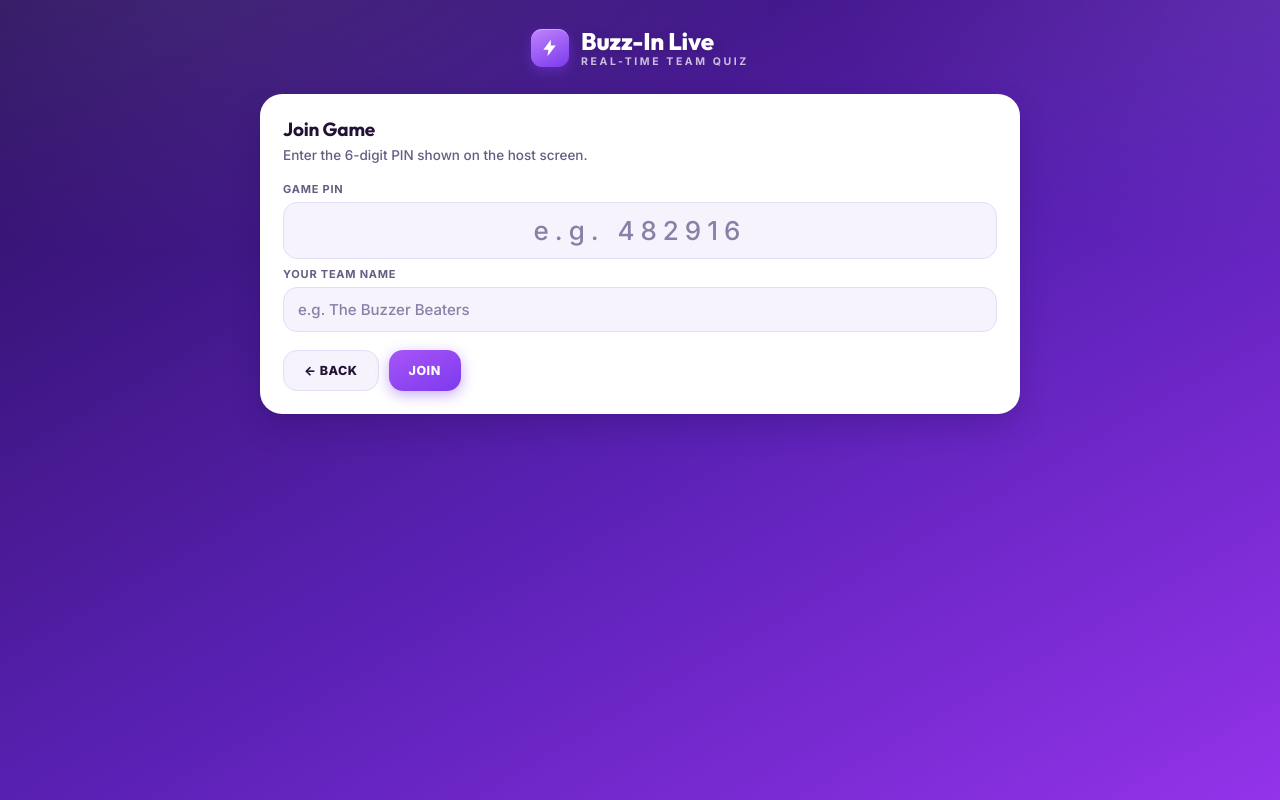
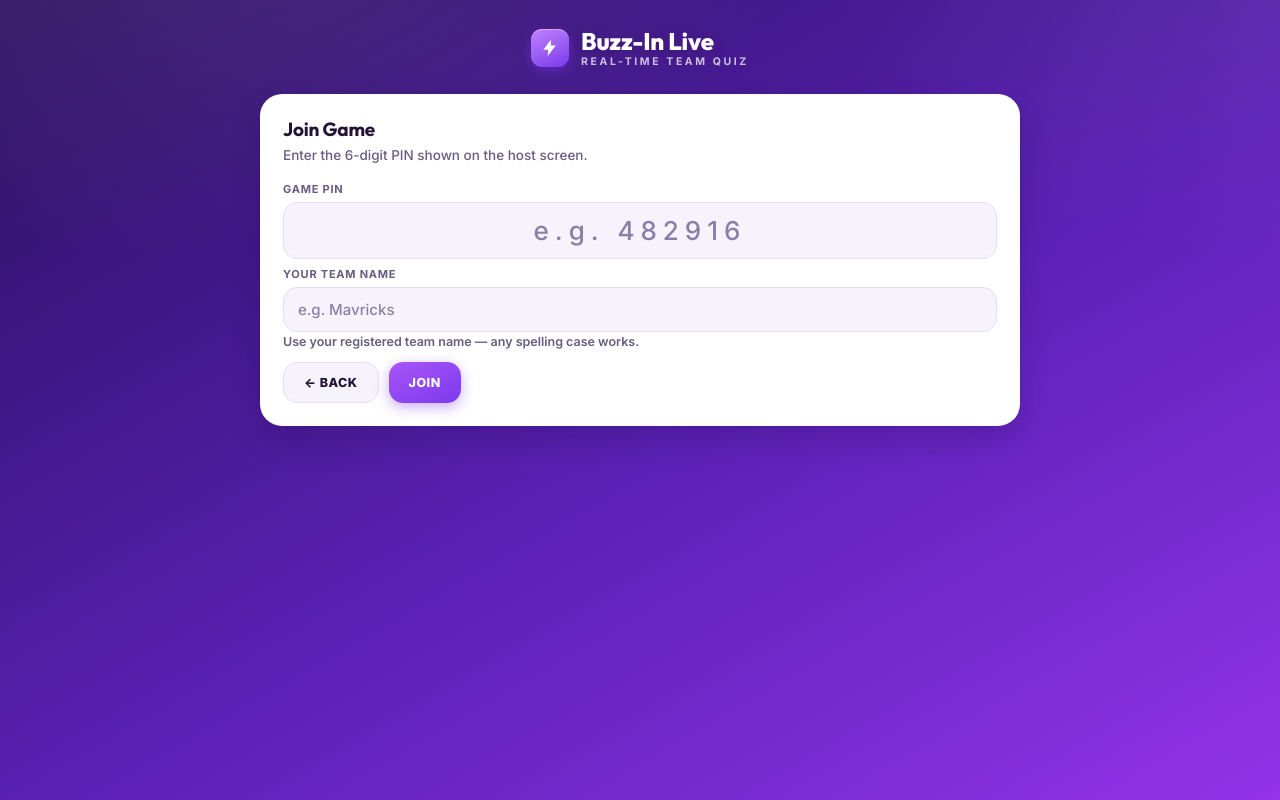
Before and after one commit to DipProjects/buzz-quiz-app, a Next.js app: page / in a window 1280 px wide. Both pictures are taken after a click on the button "Enter PIN to Join". Built offline with nearby package versions, Linux system fonts and the light colour scheme; no server answers.

Commit message:
Add team name validation and update placeholder

```diff
--- a/app/page.js
+++ b/app/page.js
@@ -4,7 +4,7 @@ import { useRouter, useSearchParams } from "next/navigation";
 import Link from "next/link";
 import { ref, set, get, child } from "firebase/database";
 import { db } from "@/lib/firebase";
-import { colorForIndex, makeTeamId } from "@/lib/questions";
+import { colorForIndex, makeTeamId, matchAllowedTeamName } from "@/lib/questions";
 import Brand from "@/components/Brand";
 import LoadingCard from "@/components/LoadingCard";
 
@@ -45,9 +45,17 @@ function HomeInner() {
   async function joinGame() {
     setError("");
     const cleanPin = pin.trim().replace(/\s/g, "");
-    const cleanName = teamName.trim();
-    if (!cleanName) { setError("Enter a team name"); return; }
+    const rawName = teamName.trim();
+    if (!rawName) { setError("Enter a team name"); return; }
     if (!cleanPin) { setError("Enter the game PIN"); return; }
+
+    // Only pre-registered team names may join — matched case-insensitively,
+    // then normalized to the official spelling/casing.
+    const cleanName = matchAllowedTeamName(rawName);
+    if (!cleanName) {
+      setError("That's not a registered team name. Check the spelling and try again.");
+      return;
+    }
 
     setBusy(true);
     try {
@@ -134,10 +142,13 @@ function HomeInner() {
             <label>Your Team Name</label>
             <input
               type="text"
-              placeholder="e.g. The Buzzer Beaters"
+              placeholder="e.g. Mavricks"
               value={teamName}
               onChange={(e) => setTeamName(e.target.value)}
             />
+            <p className="small" style={{ marginTop: -6 }}>
+              Use your registered team name — any spelling case works.
+            </p>
             {error && <p className="small" style={{ color: "var(--wrong)" }}>{error}</p>}
             <div className="btn-row">
               <button className="btn ghost" disabled={busy} onClick={() => { setMode(null); setError(""); }}>← Back</button>
```
